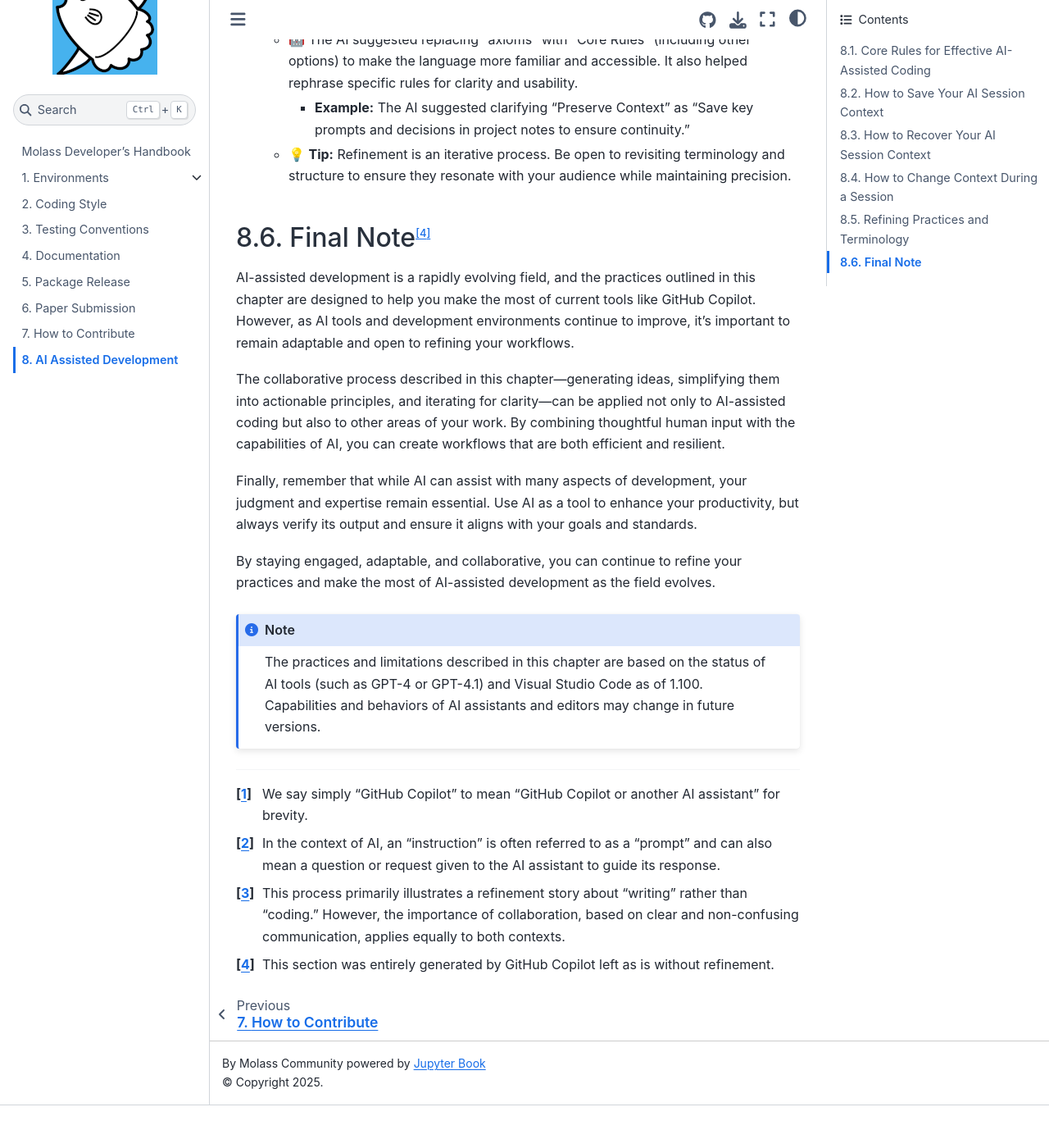
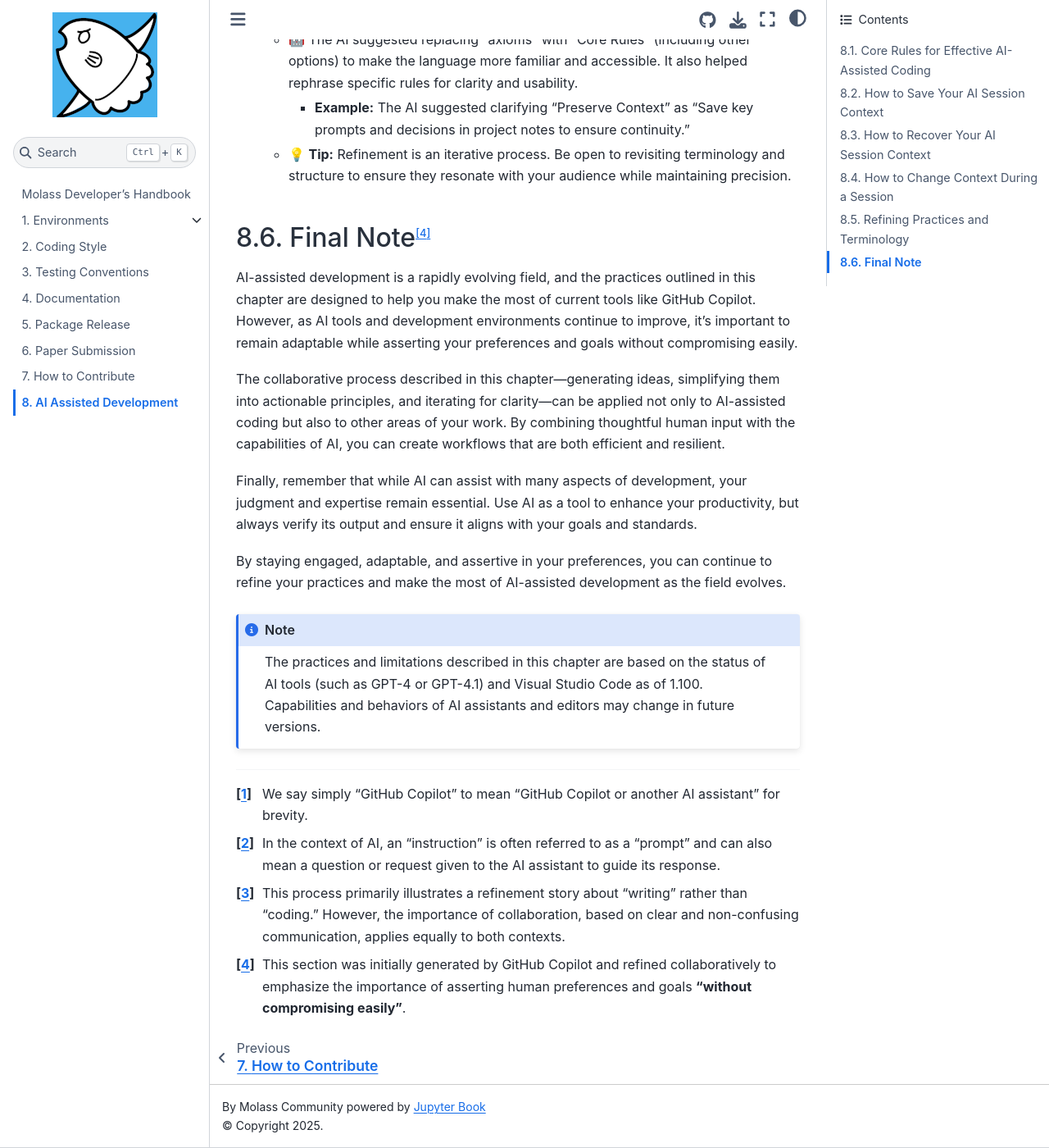
Before and after one commit to biosaxs-dev/molass-develop, a Jupyter Book: the page built from chapters/11/ai_assisted.md, in a window 1280 px wide and 1400 px high, scrolled down 3557 px. Shown: the whole window at 82% size. Built offline with Jupyter Book 1.0.4 settings and Sphinx 7.4.7 and the Sphinx Book theme 1.1.4, drawn with Linux system fonts in a browser that asks for light colours; before the commit the page ends 4905 px from its top, so only the background shows below that.

Commit message:
Emphasize the importance of asserting human preferences

````diff
--- a/chapters/11/ai_assisted.md
+++ b/chapters/11/ai_assisted.md
@@ -86,13 +86,13 @@
 
 ## Final Note[^4]
 
-AI-assisted development is a rapidly evolving field, and the practices outlined in this chapter are designed to help you make the most of current tools like GitHub Copilot. However, as AI tools and development environments continue to improve, it’s important to remain adaptable and open to refining your workflows.
+AI-assisted development is a rapidly evolving field, and the practices outlined in this chapter are designed to help you make the most of current tools like GitHub Copilot. However, as AI tools and development environments continue to improve, it’s important to remain adaptable while asserting your preferences and goals without compromising easily.
 
 The collaborative process described in this chapter—generating ideas, simplifying them into actionable principles, and iterating for clarity—can be applied not only to AI-assisted coding but also to other areas of your work. By combining thoughtful human input with the capabilities of AI, you can create workflows that are both efficient and resilient.
 
 Finally, remember that while AI can assist with many aspects of development, your judgment and expertise remain essential. Use AI as a tool to enhance your productivity, but always verify its output and ensure it aligns with your goals and standards.
 
-By staying engaged, adaptable, and collaborative, you can continue to refine your practices and make the most of AI-assisted development as the field evolves.
+By staying engaged, adaptable, and assertive in your preferences, you can continue to refine your practices and make the most of AI-assisted development as the field evolves.
 
 ```{note}
 The practices and limitations described in this chapter are based on the status of AI tools (such as GPT-4 or GPT-4.1) and Visual Studio Code as of 1.100. Capabilities and behaviors of AI assistants and editors may change in future versions.
@@ -104,4 +104,4 @@
 
 [^3]: This process primarily illustrates a refinement story about "writing" rather than "coding." However, the importance of collaboration, based on clear and non-confusing communication, applies equally to both contexts.
 
-[^4]: This section was entirely generated by GitHub Copilot left as is without refinement.
+[^4]: This section was initially generated by GitHub Copilot and refined collaboratively to emphasize the importance of asserting human preferences and goals **"without compromising easily"**.
````
